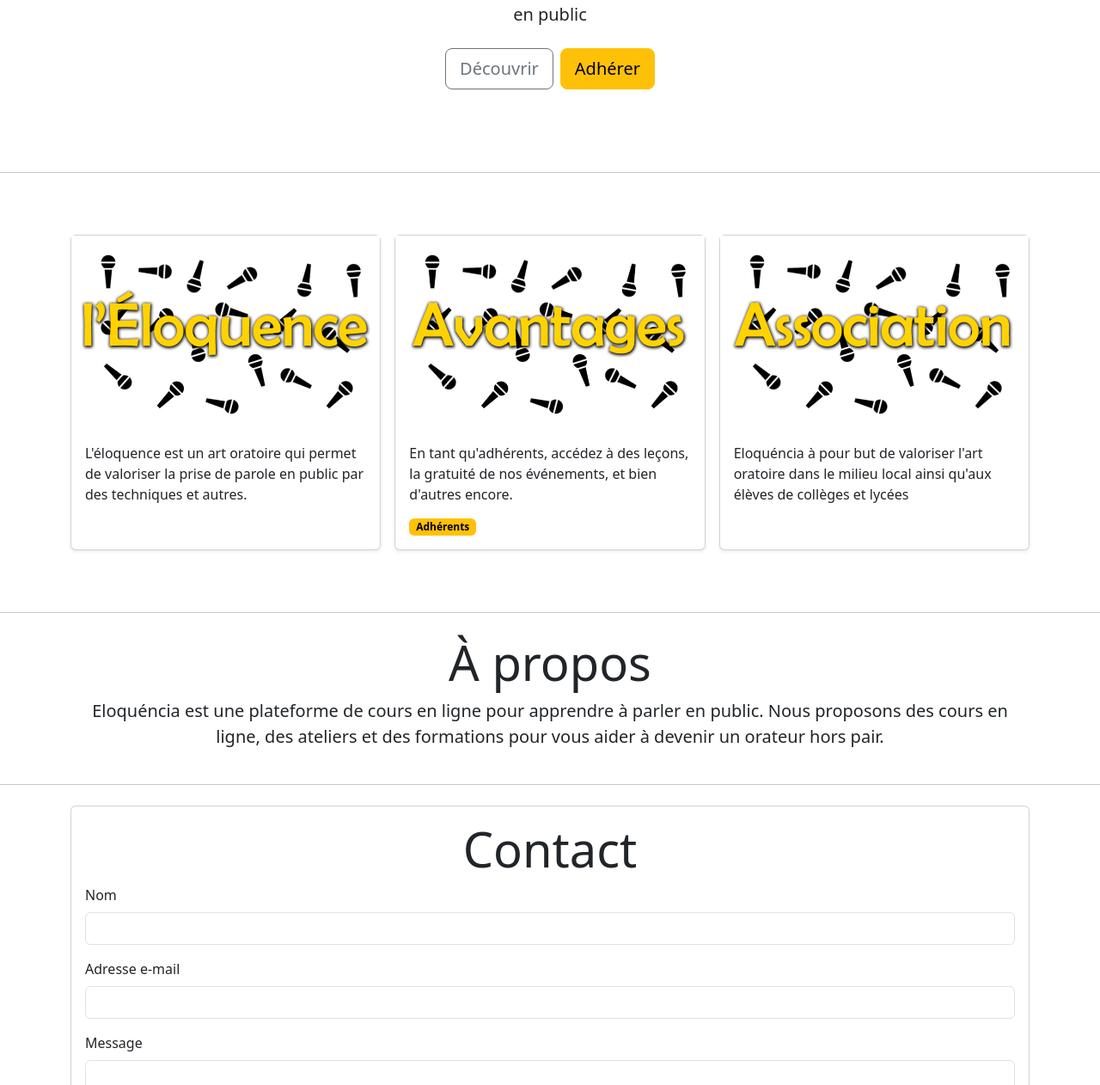
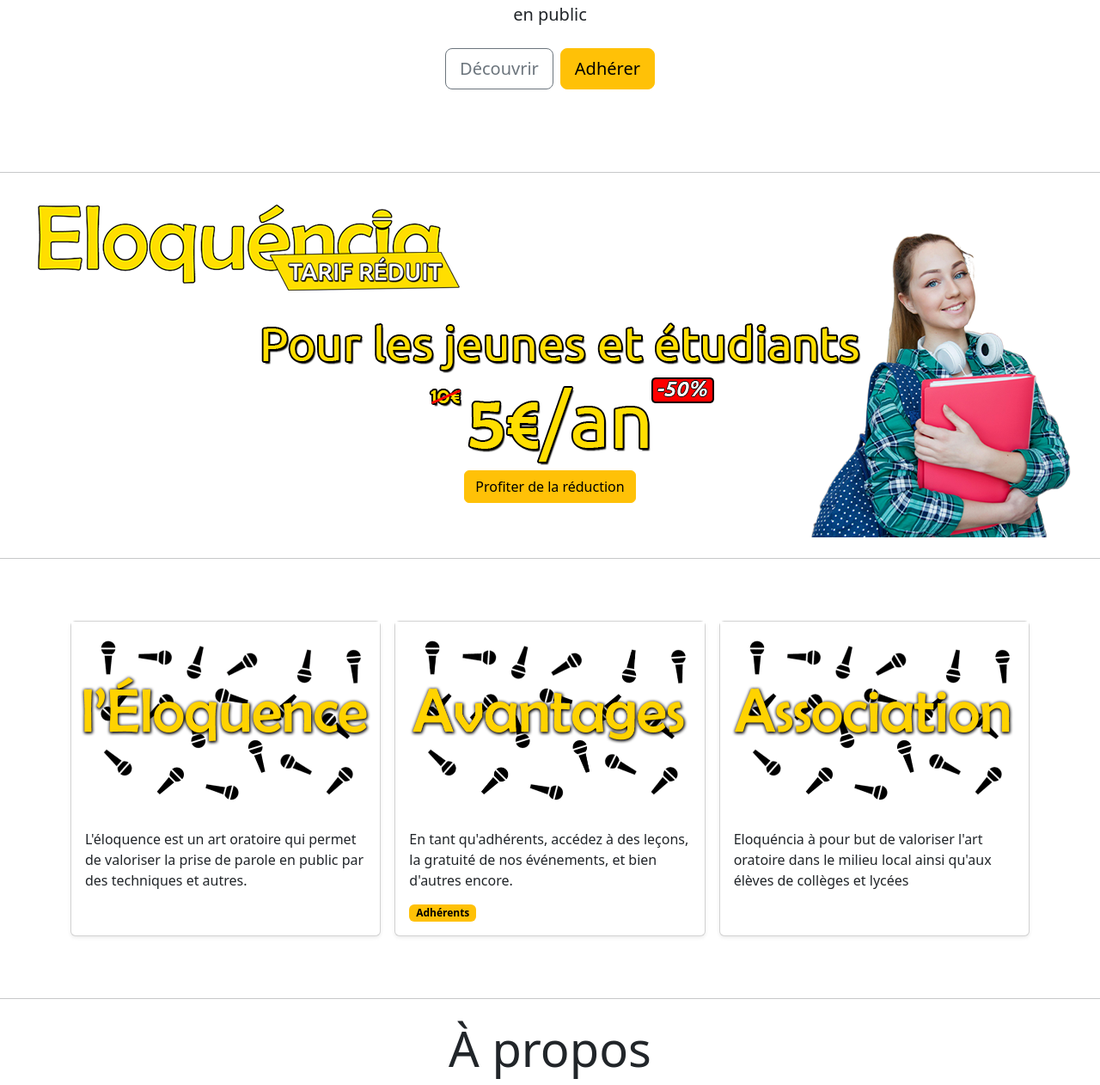
Before and after one commit to Eloquencia-App/Website, a PHP site: page / in a window 1280 px wide. Shown: the part 404-1666 px from the top of the page at 86% size. Run offline with PHP 8.4, Linux system fonts and the light colour scheme.

Commit message:
added carousel on index.php

```diff
--- /dev/null
+++ b/config.php
@@ -0,0 +1,16 @@
+<?php
+$username = "eloquencia"; // username
+$password = "MCKw!FSd)@Trmg8l"; // password of the database
+$hostname = "localhost"; // host of the database
+$namebase = "eloquencia"; // name of the database
+
+// Attempt to connect to the database
+try
+{
+    $db = new PDO('mysql:host='.$hostname.';dbname='.$namebase, $username, $password);
+}
+catch (Exception $e)
+{
+    // If an error is thrown, display the message
+    die('Erreur : ' . $e->getMessage());
+}
--- /dev/null
+++ b/css/eloquencia.css
@@ -0,0 +1,5 @@
+.carousel-item-1 {
+    max-height: 450px;
+    object-fit: cover;
+    object-position: center;
+}
--- a/index.php
+++ b/index.php
@@ -16,8 +16,8 @@ if(isset($_POST['captcha'])) {
         ];
     } else {
         $error = [
-                'type' => 'danger',
-                'message' => 'Le captcha est incorrect'
+            'type' => 'danger',
+            'message' => 'Le captcha est incorrect'
         ];
     }
 }
@@ -41,6 +41,7 @@ if(isset($_POST['captcha'])) {
     <meta property="og:description" content="Eloquéncia est une association loi 1901 visant à promouvoir l'éloquence et l'art oratoire">
     <title>Accueil - Eloquéncia</title>
     <link rel="stylesheet" href="css/bootstrap.css">
+    <link rel="stylesheet" href="css/eloquencia.css">
     <script src="js/bootstrap.js"></script>
 </head>
 <body>
@@ -85,6 +86,31 @@ if(isset($_POST['captcha'])) {
     </div>
 <?php } ?>
 <hr class="my-4">
+<div id="carouselExampleCaptions" class="carousel slide" data-bs-ride="carousel">
+    <div class="carousel-indicators">
+        <button type="button" data-bs-target="#carouselExampleCaptions" data-bs-slide-to="0" class="active" aria-current="true" aria-label="Slide 1"></button>
+        <button type="button" data-bs-target="#carouselExampleCaptions" data-bs-slide-to="1" aria-label="Slide 2"></button>
+        <button type="button" data-bs-target="#carouselExampleCaptions" data-bs-slide-to="2" aria-label="Slide 3"></button>
+    </div>
+    <div class="carousel-inner">
+        <div class="carousel-item active">
+            <img src="assets/banniere_reduction.png" class="d-block w-100" alt="..." id="carousel-item-1">
+            <div class="carousel-caption d-none d-md-block">
+                <a href="discount" class="btn btn-warning">Profiter de la réduction</a>
+
+            </div>
+        </div>
+    </div>
+    <button class="carousel-control-prev" type="button" data-bs-target="#carouselExampleCaptions" data-bs-slide="prev">
+        <span class="carousel-control-prev-icon" aria-hidden="true"></span>
+        <span class="visually-hidden">Previous</span>
+    </button>
+    <button class="carousel-control-next" type="button" data-bs-target="#carouselExampleCaptions" data-bs-slide="next">
+        <span class="carousel-control-next-icon" aria-hidden="true"></span>
+        <span class="visually-hidden">Next</span>
+    </button>
+</div>
+<hr class="my-4">
 <div id="album">
     <div class="album py-5">
         <div class="container">
@@ -125,7 +151,7 @@ if(isset($_POST['captcha'])) {
     <div class="row">
         <div class="col-12">
             <h2 class="display-4 text-center">À propos</h2>
-            <p class="lead text-center">Eloquéncia est une plateforme de cours en ligne pour apprendre à parler en public. Nous proposons des cours en ligne, des ateliers et des formations pour vous aider à devenir un orateur hors pair.</p>
+            <p class="lead text-center">Eloquéncia est une association loi 1901 visant à promouvoir l'art de l'éloquence. Elle propose une plateforme de cours en ligne pour apprendre à parler en public, des ateliers et des formations pour vous aider à devenir un orateur hors pair.</p>
         </div>
     </div>
 </div>
```
Also changed, not shown: assets/banniere_reduction.png (added), assets/members/1.jpg (deleted), assets/members/2.jpg (deleted), assets/members/3.jpg (deleted).
